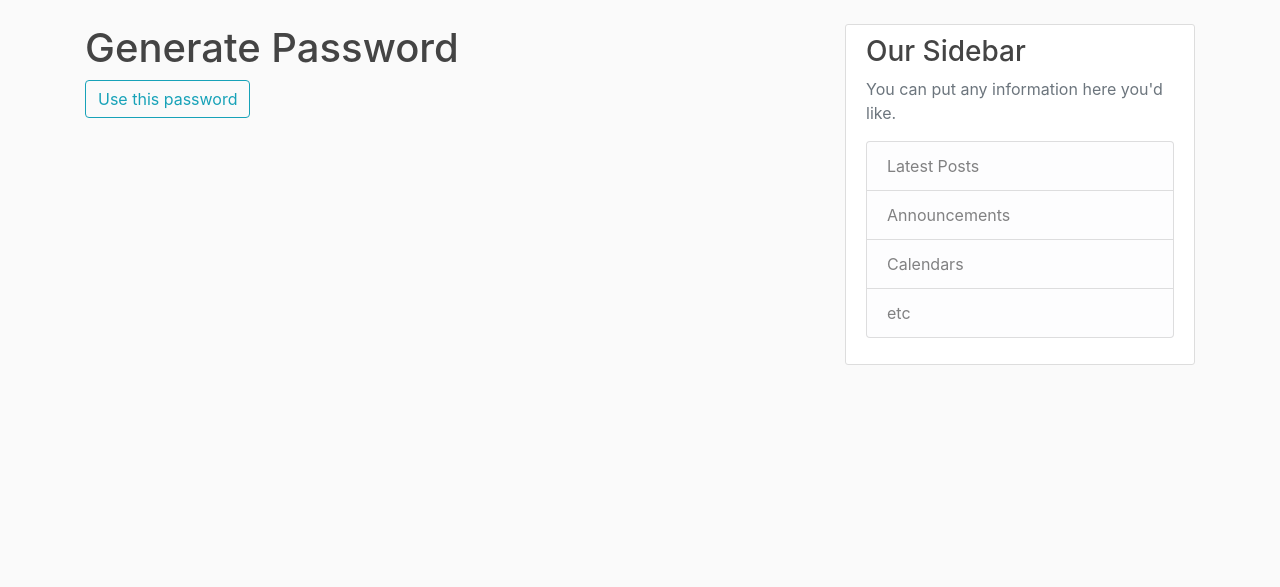
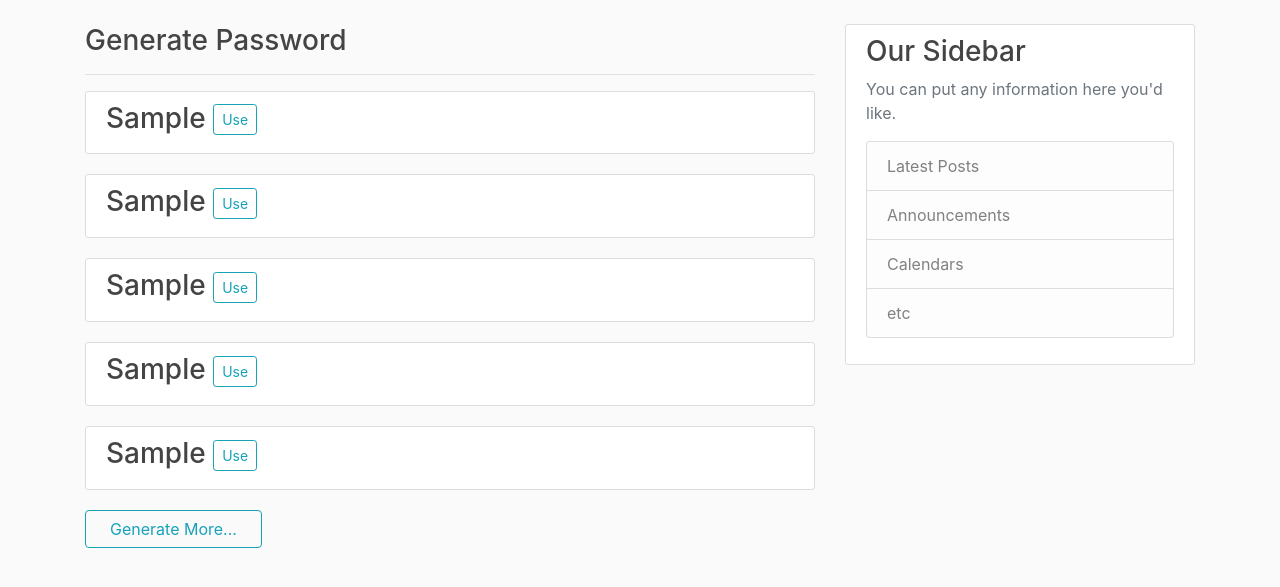
Before and after one commit to TomiwaJoseph/Django-Password-Safe-App, a Django app: template safe/templates/safe/generate_password.html in a window 1280 px wide. Shown: the part 56-643 px from the top of the page. Run offline with Django 3.2, Linux system fonts and the light colour scheme; the template is opened without the code that fills it: most values are stand-ins (such as "Sample title", 1, 10 or a date in 2020); parts of the project's set-up code (start-up, migrations or seed data) failed here and were passed over; some libraries are stand-ins or nearby versions.

Commit message:
Changed button url

```diff
--- a/safe/templates/safe/generate_password.html
+++ b/safe/templates/safe/generate_password.html
@@ -2,8 +2,25 @@
 
 {% block content %}
 
-<h1>Generate Password</h1>
+<h3>Generate Password</h3>
+<hr>
 
-<a href="{% url 'add_pass' %}" class="btn btn-outline-info">Use this password</a>
+<div class="content-section">
+    <h3>{{ password1.0 }}     <a href="{% url 'use_pass' %}" class="btn btn-outline-info btn-sm">Use</a></h3>
+</div>
+<div class="content-section">
+    <h3>{{ password1.1 }}     <a href="{% url 'use_pass' %}" class="btn btn-outline-info btn-sm">Use</a></h3>
+</div>
+<div class="content-section">
+    <h3>{{ password1.2 }}     <a href="{% url 'use_pass' %}" class="btn btn-outline-info btn-sm">Use</a></h3>
+</div>
+<div class="content-section">
+    <h3>{{ password1.3 }}     <a href="{% url 'use_pass' %}" class="btn btn-outline-info btn-sm">Use</a></h3>
+</div>
+<div class="content-section">
+    <h3>{{ password1.4 }}     <a href="{% url 'use_pass' %}" class="btn btn-outline-info btn-sm">Use</a></h3>
+</div>
+
+<a href="{% url 'gen_pass' %}" class="btn btn-outline-info px-4">Generate More...</a>
 
 {% endblock content %}
```
